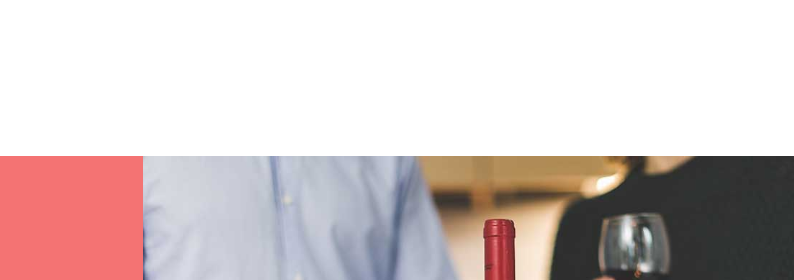
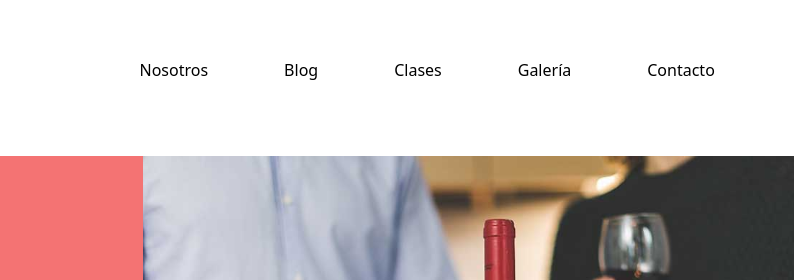
Before and after one commit to JefryTomas/CocinaJava, a plain HTML site: page index.html in a window 1280 px wide. Shown: the top 280 px of the page, 486-1280 px from the left. Drawn offline with nearby package versions, Linux system fonts and the light colour scheme.

Commit message:
CocinaJefryJava

```diff
--- a/index.html
+++ b/index.html
@@ -20,7 +20,7 @@
             <button class="navbar-toggler " type="button" data-bs-toggle="collapse" data-bs-target="#navbarNav">
                 <span class="navbar-toggler-icon"></span>
             </button>
-            <div class="collapse navbarter" id="navbarNav">
+            <div class="collapse navbar-collapse justify-content-center" id="navbarNav">
                 <ul class="navbar-nav text-center">
                     <li class="nav-item">
                         <a class="nav-link" href="#">Nosotros</a>
```
